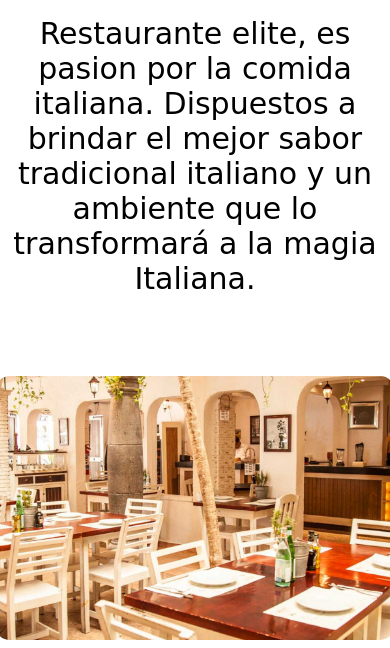
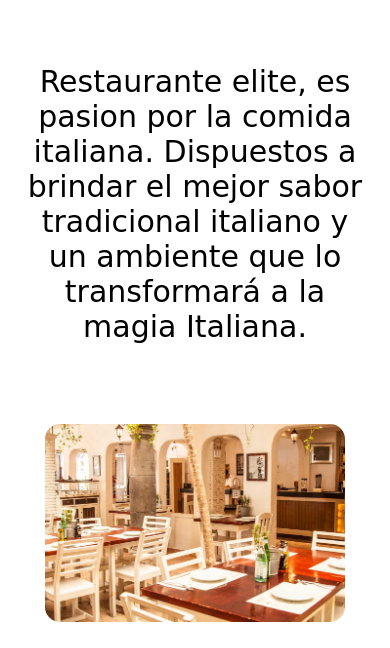
Before and after one commit to Farit48/EXAMEN_HTML_CSS_CADENAFARIT, a plain HTML site: page quienes_somos.html in a window 390 px wide. Shown: the part 562-1210 px from the top of the page. Drawn offline with Linux system fonts and the light colour scheme; a web font is replaced by a local one.

Commit message:
ultimos arreglitos

```diff
--- a/css/style.css
+++ b/css/style.css
@@ -156,6 +156,7 @@ p , h4, h2{
     /*****Pagina Quienes somos***/
     .MainQS {
         /***Maquetacion***/
+        padding: 10px;
         text-align: center;
         margin-top: 50px;
         /**Estilo ***/
@@ -170,7 +171,7 @@ p , h4, h2{
     }
     .MainQS_Contenido  img {
         /**Estilo ***/
-        width: 400px;
+        width: 300px;
     }
 
 }
```
